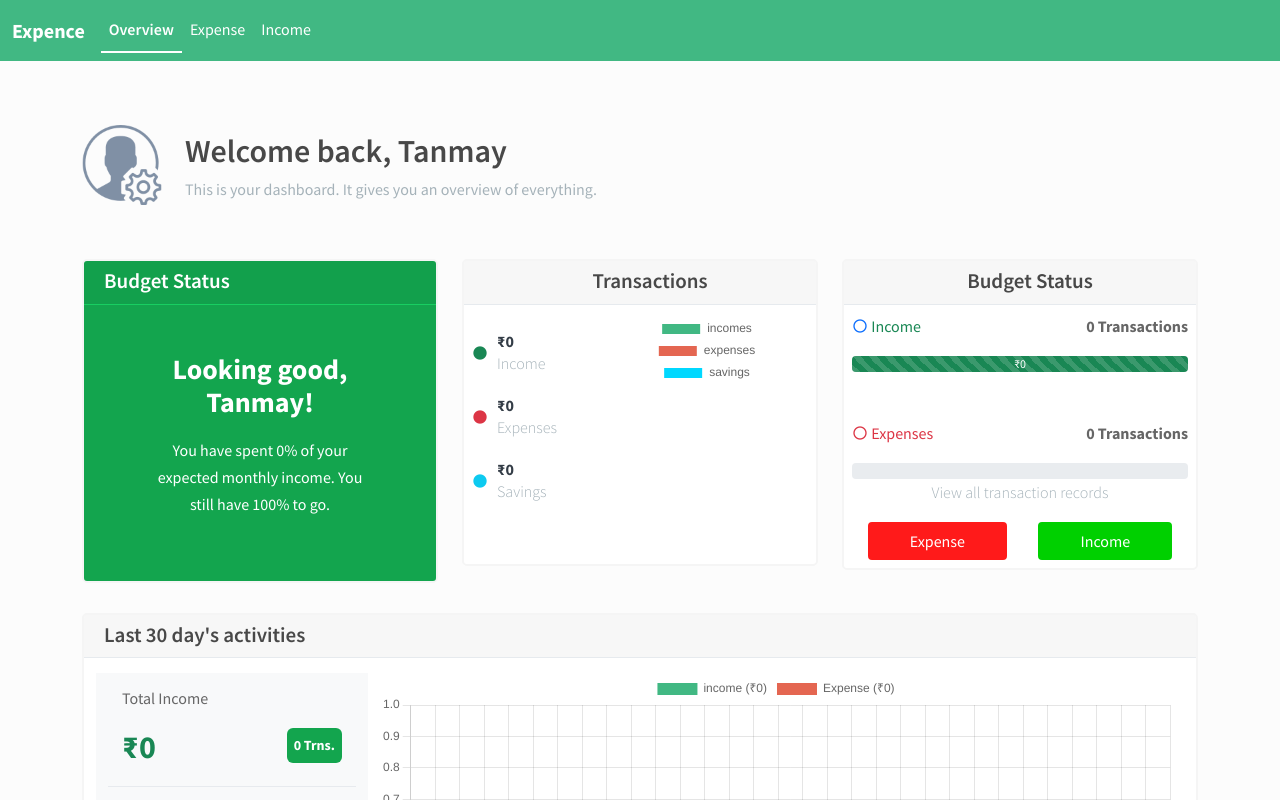
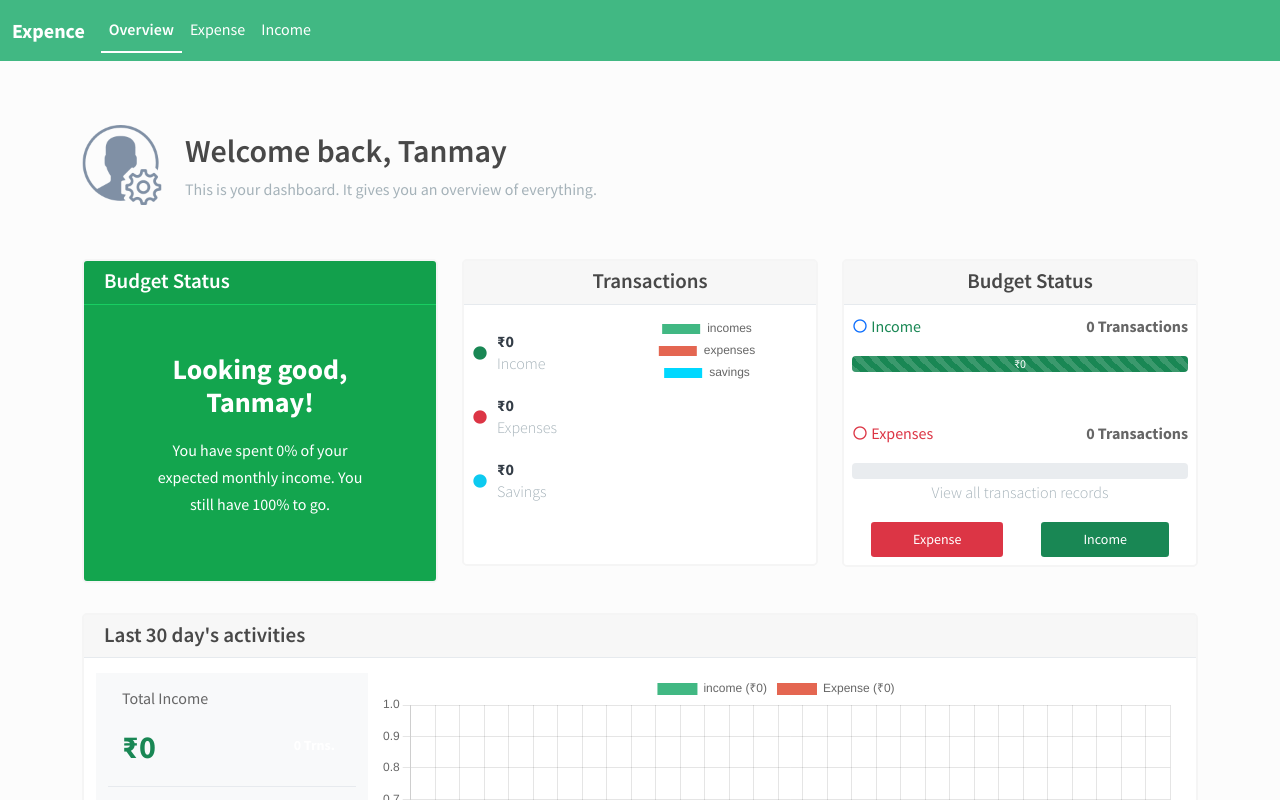
Before and after one commit to TanmayDey2022/expense-calculator, a Vue app: page / in a window 1280 px wide. Shown: the top 800 px of the page. Built offline with nearby package versions, Linux system fonts and the light colour scheme.

Commit message:
[FIX] Removed all unnecessary css

```diff
--- a/src/assets/style.css
+++ b/src/assets/style.css
@@ -24,56 +24,6 @@ h6 {
   padding: 5px 40px !important;
   border: 2px solid transparent;
 }
-
-.btn i {
-  margin-right: 5px;
-}
-
-.btn:focus {
-  outline: 0 !important;
-}
-
-.btn:active,
-.btn.active,
-button:focus,
-button:active {
-  outline: 0 !important;
-  -webkit-box-shadow: none;
-  box-shadow: none;
-}
-
-.badge-primary {
-  background-color: #13a54e;
-  border-color: #13a54e;
-}
-
-.btn-success {
-  color: #fff !important;
-  background-color: #00d000;
-  border-color: #00d000;
-}
-.btn-success:hover,
-.btn-success:focus,
-.btn-success:active {
-  color: #fff !important;
-  background-color: #00b300 !important;
-  border-color: #00b300 !important;
-}
-
-.btn-danger,
-.badge-danger {
-  color: #fff !important;
-  background-color: #ff1a1a;
-  border-color: #ff1a1a;
-}
-.btn-danger:hover,
-.btn-danger:focus,
-.btn-danger:active {
-  color: #fff !important;
-  background-color: #e60000 !important;
-  border-color: #e60000 !important;
-}
-
 .container {
   padding-top: 125px;
 }
@@ -138,14 +88,9 @@ button:active {
   padding: 7px 16px !important;
   margin-top: -14px;
 }
-
 .card-body {
   padding: 15px 0;
 }
-
-
-
-
 /*backgrounds*/
 .bg-green {
   background-color: #13a54e !important;
@@ -313,25 +258,3 @@ svg g text.circle-chart__subline {
   justify-content: center;
   align-items: center;
 }
-.icon-account {
-  background: rgba(16, 196, 105, 0.2);
-  width: 40px;
-  height: 40px;
-  text-align: center;
-  float: none;
-  margin: 0 auto;
-  font-size: 23px;
-  padding-top: 4px;
-  border-radius: 6px;
-  color: #13a54e;
-}
-.reportrange {
-  width: auto;
-  float: right;
-  background: #f8f8f8;
-  padding: 6px 10px;
-  border-radius: 3px;
-  margin-top: -15px;
-  font-size: 14px;
-  border: 1.3px solid #eaeced;
-}
--- a/src/views/Expense.vue
+++ b/src/views/Expense.vue
@@ -8,7 +8,7 @@
           <h4>Expense records</h4>
           <button
             type="button"
-            class="btn btn-success mt-1 mb-1"
+            class="btn btn-success mt-1 mb-1 btn-sm"
             @click="isShowModal = !isShowModal"
           >
             Add Expense
@@ -102,7 +102,7 @@
                   <td>{{ expense.date }}</td>
                   <td>
                     <button
-                      class="btn btn-danger"
+                      class="btn btn-danger btn-sm"
                       @click="deleteExpense(index)"
                     >
                       Delete
--- a/src/views/Home.vue
+++ b/src/views/Home.vue
@@ -110,7 +110,9 @@
                   ></i>
                   Expenses
                 </p>
-                <strong class="">{{ countTotalExpenses() }} Transactions</strong>
+                <strong class=""
+                  >{{ countTotalExpenses() }} Transactions</strong
+                >
               </div>
 
               <div class="progress">
@@ -136,7 +138,7 @@
               <div class="d-flex justify-content-around">
                 <router-link
                   to="/expense"
-                  class="btn btn-danger btn-block"
+                  class="btn btn-danger btn-sm"
                   type="button"
                 >
                   Expense</router-link
@@ -144,7 +146,7 @@
 
                 <router-link
                   to="/income"
-                  class="btn btn-success btn-block"
+                  class="btn btn-success btn-sm"
                   type="button"
                 >
                   Income</router-link
--- a/src/views/Income.vue
+++ b/src/views/Income.vue
@@ -8,7 +8,7 @@
           <h4>Income records</h4>
           <button
             type="button"
-            class="btn btn-success mt-1 mb-1"
+            class="btn btn-success mt-1 mb-1 btn-sm"
             @click="isShowModal = !isShowModal"
           >
             Add Income
@@ -100,7 +100,7 @@
                   <td>{{ expense.date }}</td>
                   <td>
                     <button
-                      class="btn btn-danger"
+                      class="btn btn-danger btn-sm"
                       @click="deleteIncome(index)"
                     >
                       Delete
```
